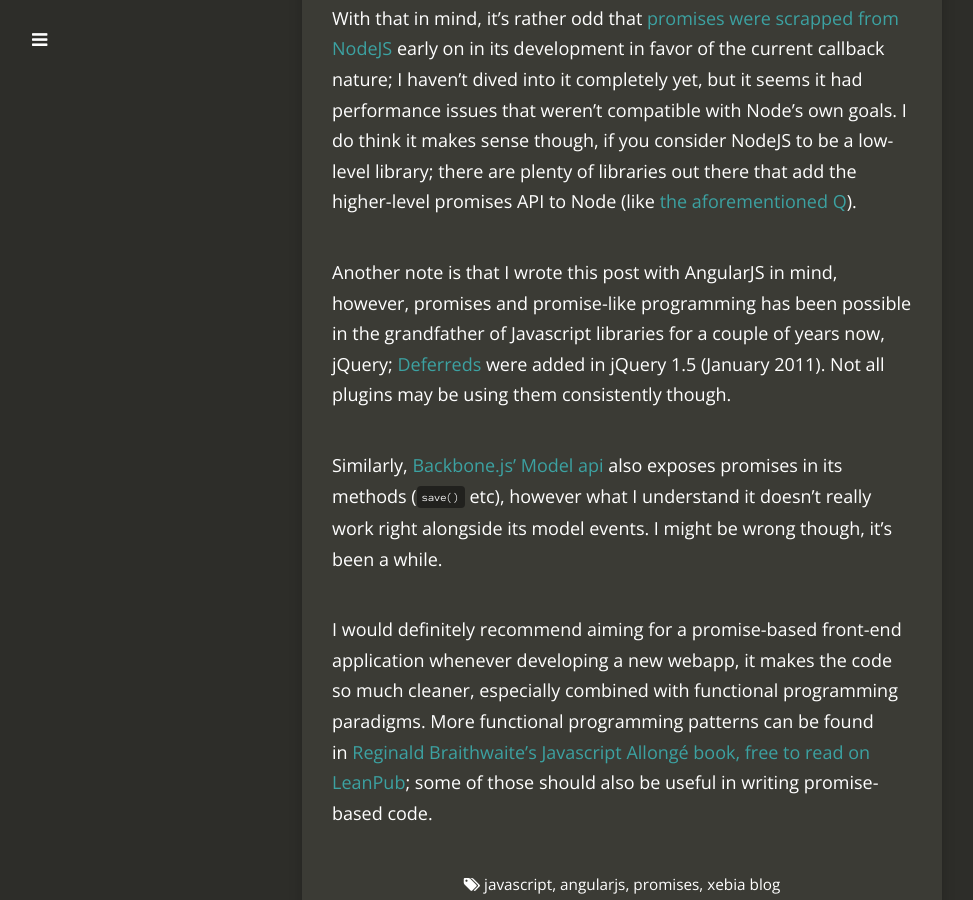
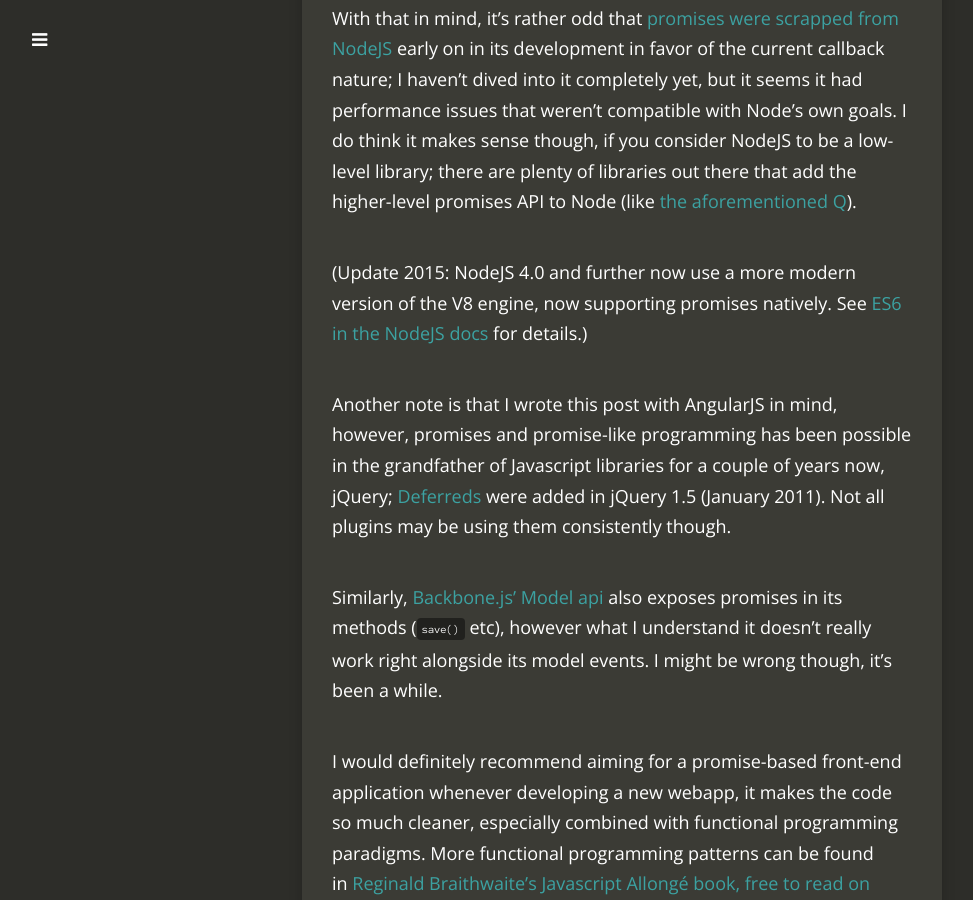
Before and after one commit to fwielstra/fwielstra.github.io, a Jekyll site: the page built from poasts/2014-02-23-promises-and-design-patterns.markdown, in a window 1280 px wide and 900 px high, scrolled down 15265 px. Shown: the whole window, without its empty margins (18-991 px from the left). Built offline with Jekyll 4.4.1, drawn with Linux system fonts in a browser that asks for light colours; nearby versions of some CDN libraries; Markdown is read by kramdown in place of the engine named in the settings; comment, search, counter and statistics services are not loaded; some of the changed text lies outside the part shown.

Commit message:
Add an update about NodeJS 4.x now supporting promises out of the box

```diff
--- a/poasts/2014-02-23-promises-and-design-patterns.markdown
+++ b/poasts/2014-02-23-promises-and-design-patterns.markdown
@@ -468,6 +468,8 @@
 
 With that in mind, it's rather odd that [promises were scrapped from NodeJS][NodeJS promise discussion] early on in its development in favor of the current callback nature; I haven't dived into it completely yet, but it seems it had performance issues that weren't compatible with Node's own goals. I do think it makes sense though, if you consider NodeJS to be a low-level library; there are plenty of libraries out there that add the higher-level promises API to Node (like [the aforementioned Q][kriskowal Q]).
 
+(Update 2015: NodeJS 4.0 and further now use a more modern version of the V8 engine, now supporting promises natively. See [ES6 in the NodeJS docs][NodeJS ES6] for details.)
+
 Another note is that I wrote this post with AngularJS in mind, however, promises and promise-like programming has been possible in the grandfather of Javascript libraries for a couple of years now, jQuery; [Deferreds][jQuery deferred] were added in jQuery 1.5 (January 2011). Not all plugins may be using them consistently though.
 
 Similarly, [Backbone.js' Model api][backboneJS model] also exposes promises in its methods (`save()` etc), however what I understand it doesn't really work right alongside its model events. I might be wrong though, it's been a while.
@@ -487,3 +489,4 @@
 [jQuery deferred]:                        http://api.jquery.com/category/deferred-object/
 [backboneJS model]:                       http://backbonejs.org/#Model
 [allonge]:                                https://leanpub.com/javascript-allonge
+[NodeJS ES6]:                             https://nodejs.org/en/docs/es6/
```
